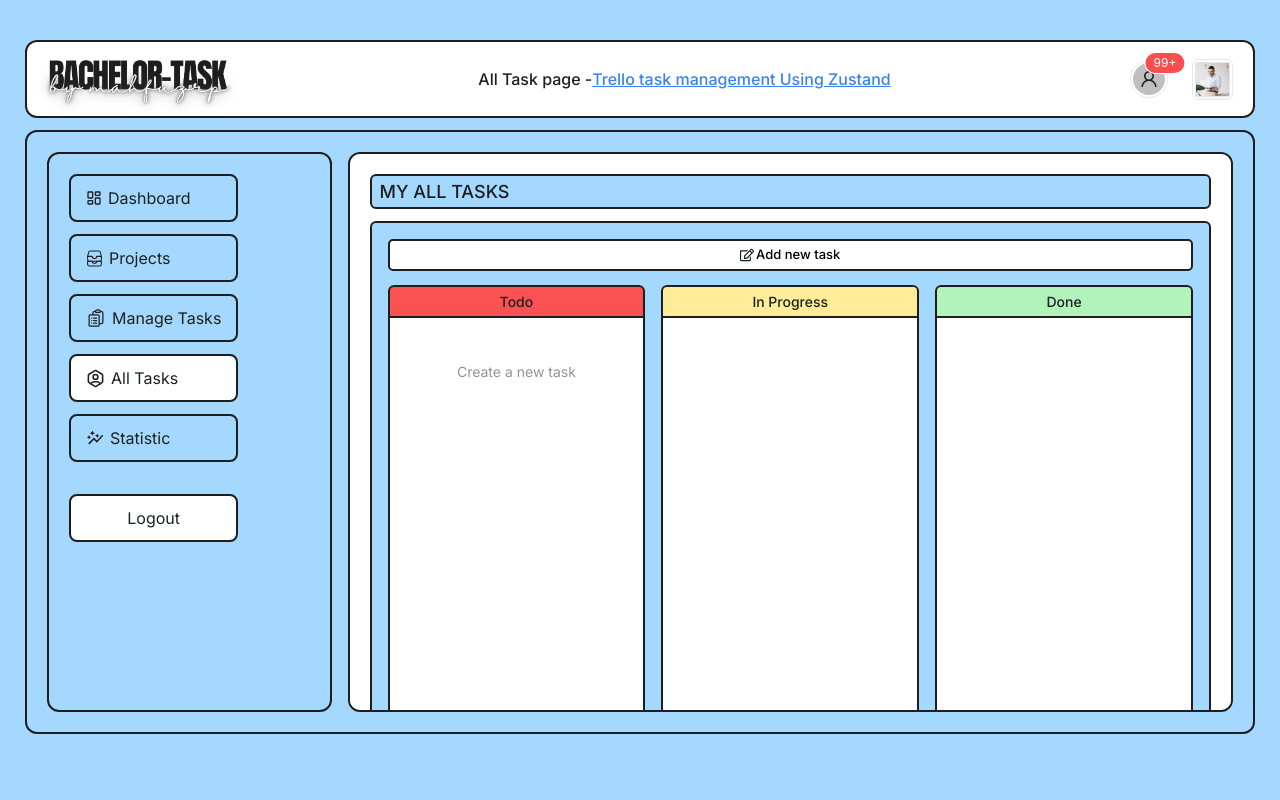
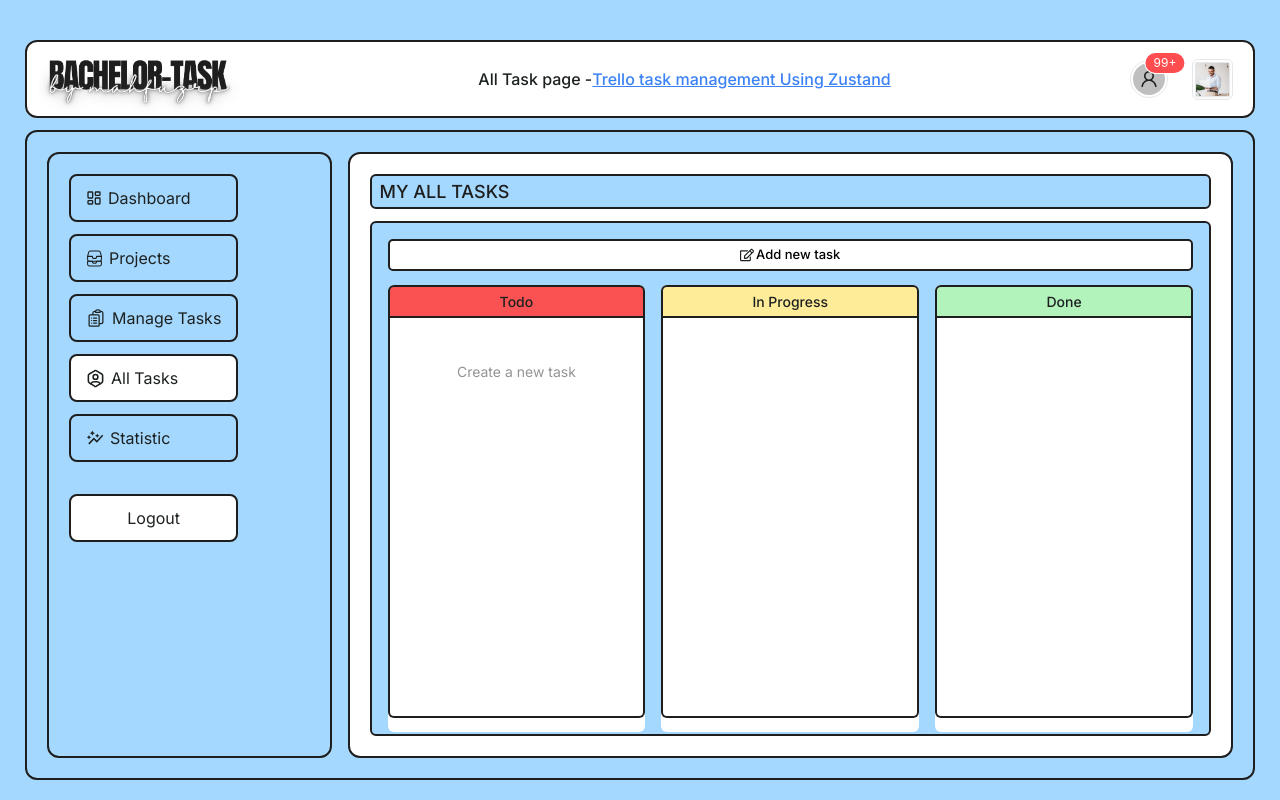
Before and after one commit to mdmahfuzrp/bachelor-task, a Next.js app: page /users/all-tasks in a window 1280 px wide. Built offline with nearby package versions, Linux system fonts and the light colour scheme.

Commit message:
complete

```diff
--- a/src/layouts/DashboardLayout.js
+++ b/src/layouts/DashboardLayout.js
@@ -8,10 +8,10 @@ const DashboardLayout = ({ children }) => {
       <div className="container !py-10">
         <DashboardNav />
         <div className="border-2 border-black rounded-xl p-5 gap-4 grid grid-cols-8">
-          <div className="hidden lg:flex col-span-2 p-5 border-black border-2 rounded-xl overflow-y-auto max-h-[70vh]">
+          <div className="hidden lg:flex col-span-2 p-5 border-black border-2 rounded-xl overflow-y-auto max-h-[80vh]">
             <Sidebar />
           </div>
-          <div className="col-span-full lg:col-span-6 overflow-y-auto max-h-[70vh] overflow-x-hidden p-5 border-black border-2 bg-white rounded-xl">
+          <div className="col-span-full lg:col-span-6 overflow-y-auto max-h-[80vh] overflow-x-hidden p-5 border-black border-2 bg-white rounded-xl">
             {children}
           </div>
         </div>
--- a/src/middleware.js
+++ b/src/middleware.js
@@ -8,13 +8,13 @@ export function middleware(request) {
   const pathname = new URL(request.url).pathname;
 
   // Protect all non-public routes (excluding "/login")
-  if (!adminToken && pathname.startsWith("/dashboard")) {
+  if (!adminToken && pathname.startsWith("/users/dashboard")) {
     return NextResponse.redirect(new URL("/", request.url));
   }
 
   // Redirect authenticated users to dashboard from "/" and "/create-account"
   if (adminToken && (pathname === "/" || pathname === "/create-account")) {
-    return NextResponse.redirect(new URL("/dashboard", request.url));
+    return NextResponse.redirect(new URL("/users/dashboard", request.url));
   }
 
   return NextResponse.next();
```
